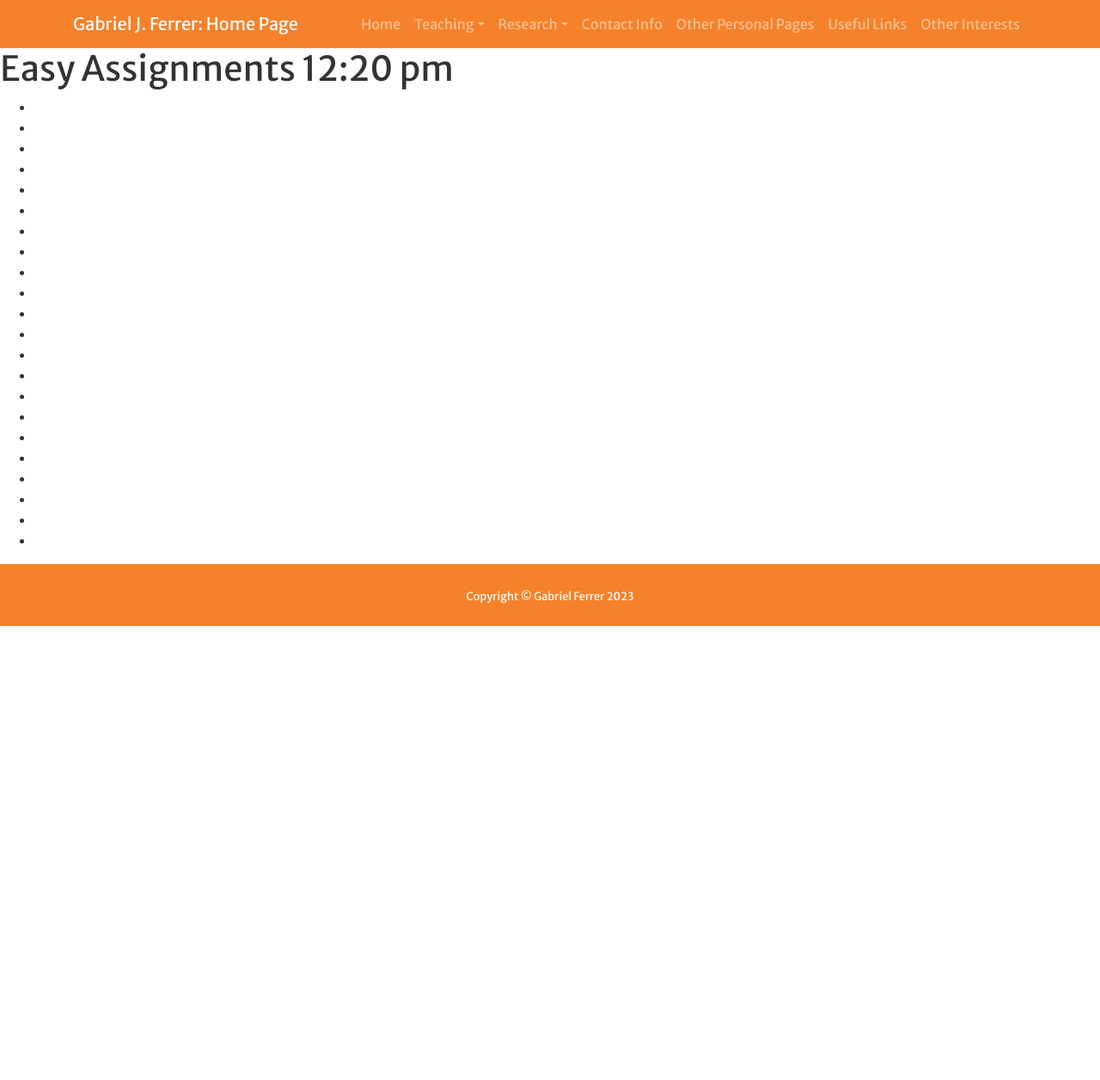
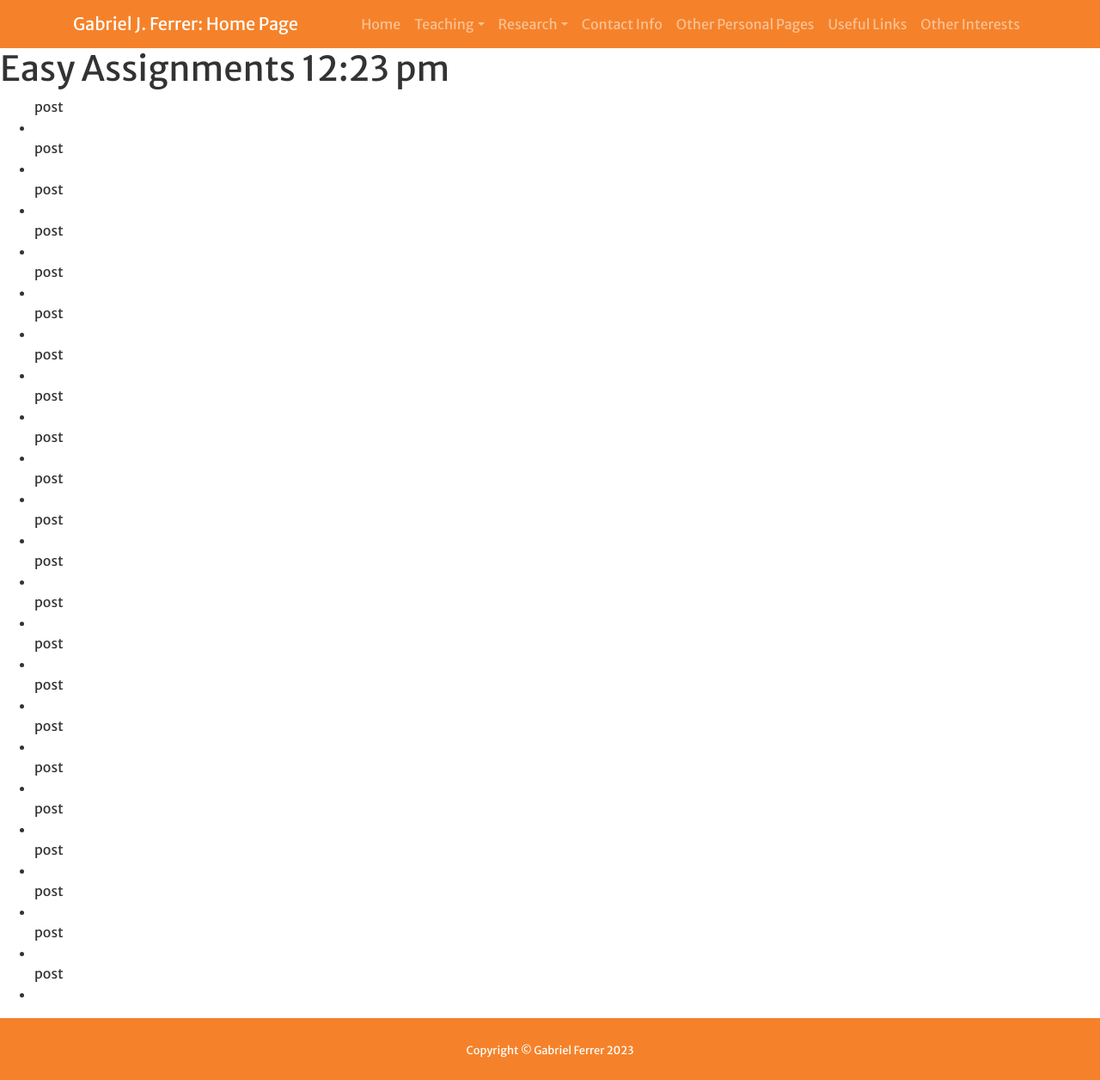
Before and after one commit to gjf2a/gjf2a.github.io, a Jekyll site: the page built from easy.md, in a window 1280 px wide and 1256 px high. Shown: the whole window at 86% size. Built offline with Jekyll 4.4.1, drawn with Linux system fonts in a browser that asks for light colours; a script that is not in the unit is left out; our own code applies the rules of GitHub Pages for plain Markdown files.

Commit message:
Probably a bad idea...

```diff
--- a/easy.md
+++ b/easy.md
@@ -2,10 +2,11 @@
 layout: default
 ---
 
-# Easy Assignments 12:20 pm
+# Easy Assignments 12:23 pm
 
 <ul>
 {% for post in site.tags["Easy"][1] %}
+post
 <li><a href="{{ post.url }}">{{ post.title }}</a></li>
 {% endfor %}
 </ul>
```
